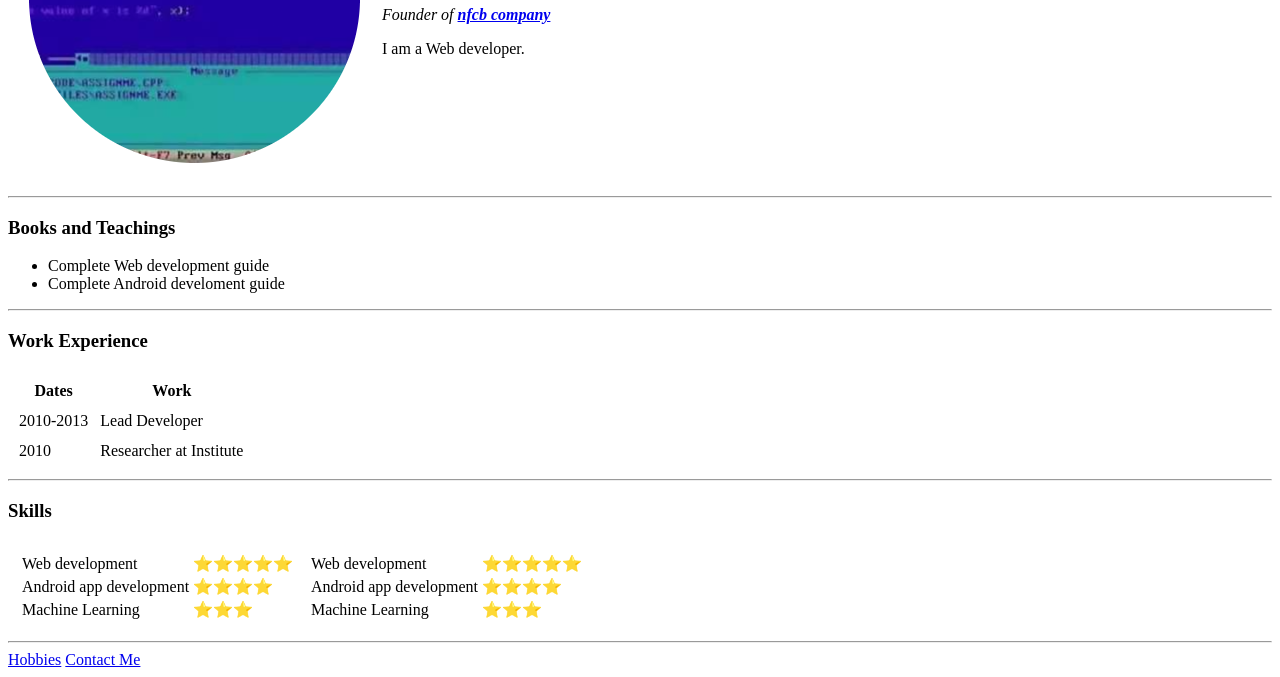
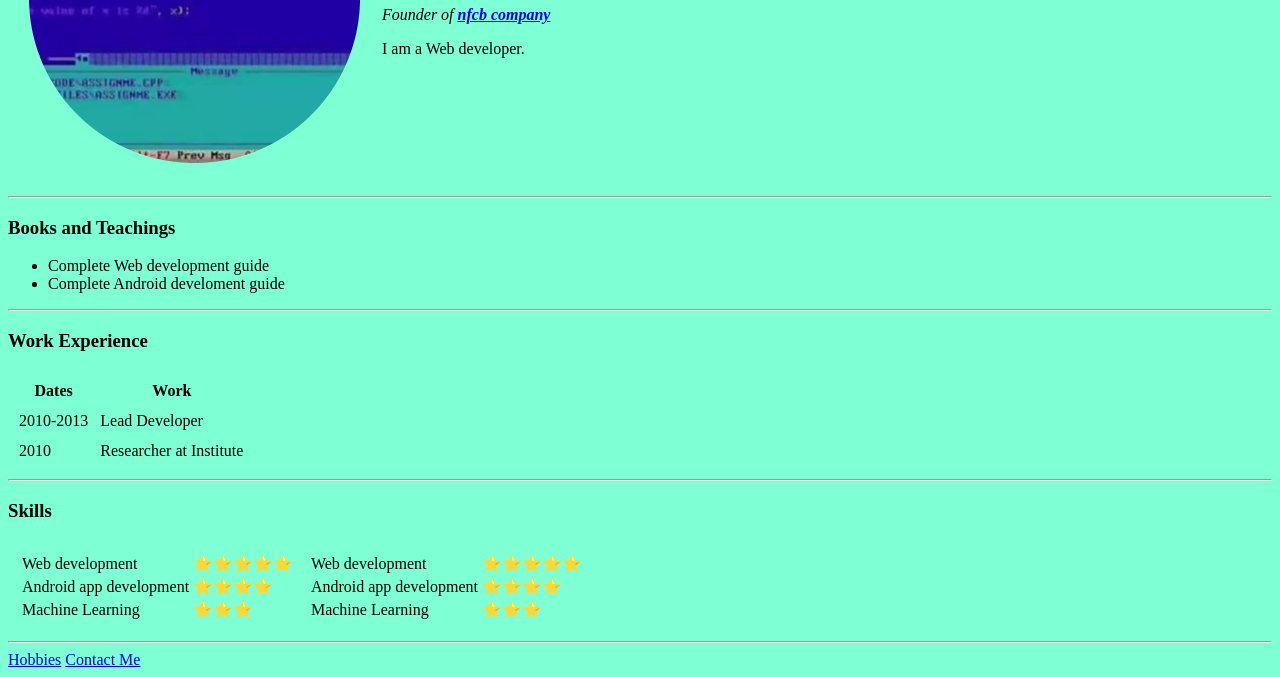
Before and after one commit to nfc-dev/cv, a plain HTML site: page index.html in a window 1280 px wide. Shown: the part 196-873 px from the top of the page. Drawn offline with Linux system fonts and the light colour scheme.

Commit message:
Updated css

```diff
--- a/index.html
+++ b/index.html
@@ -5,6 +5,11 @@
     <meta http-equiv="X-UA-Compatible" content="IE=edge">
     <meta name="viewport" content="width=device-width, initial-scale=1.0">
     <title>nfcb's Personal site</title>
+    <style>
+    body{
+    background-color:aquamarine;
+}U
+    </style>
 </head>
 <body>
     <table cellspacing="20">
```
